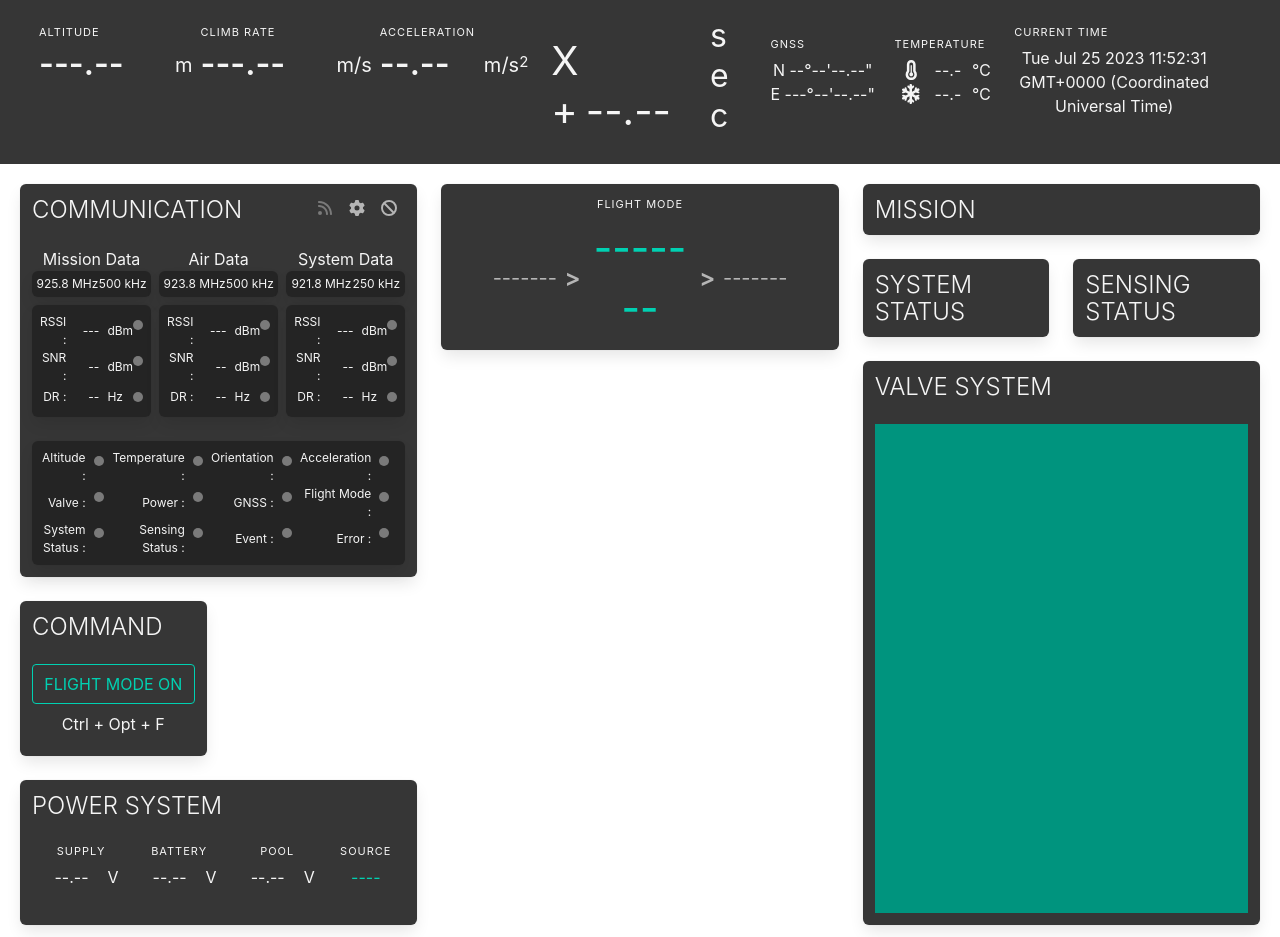
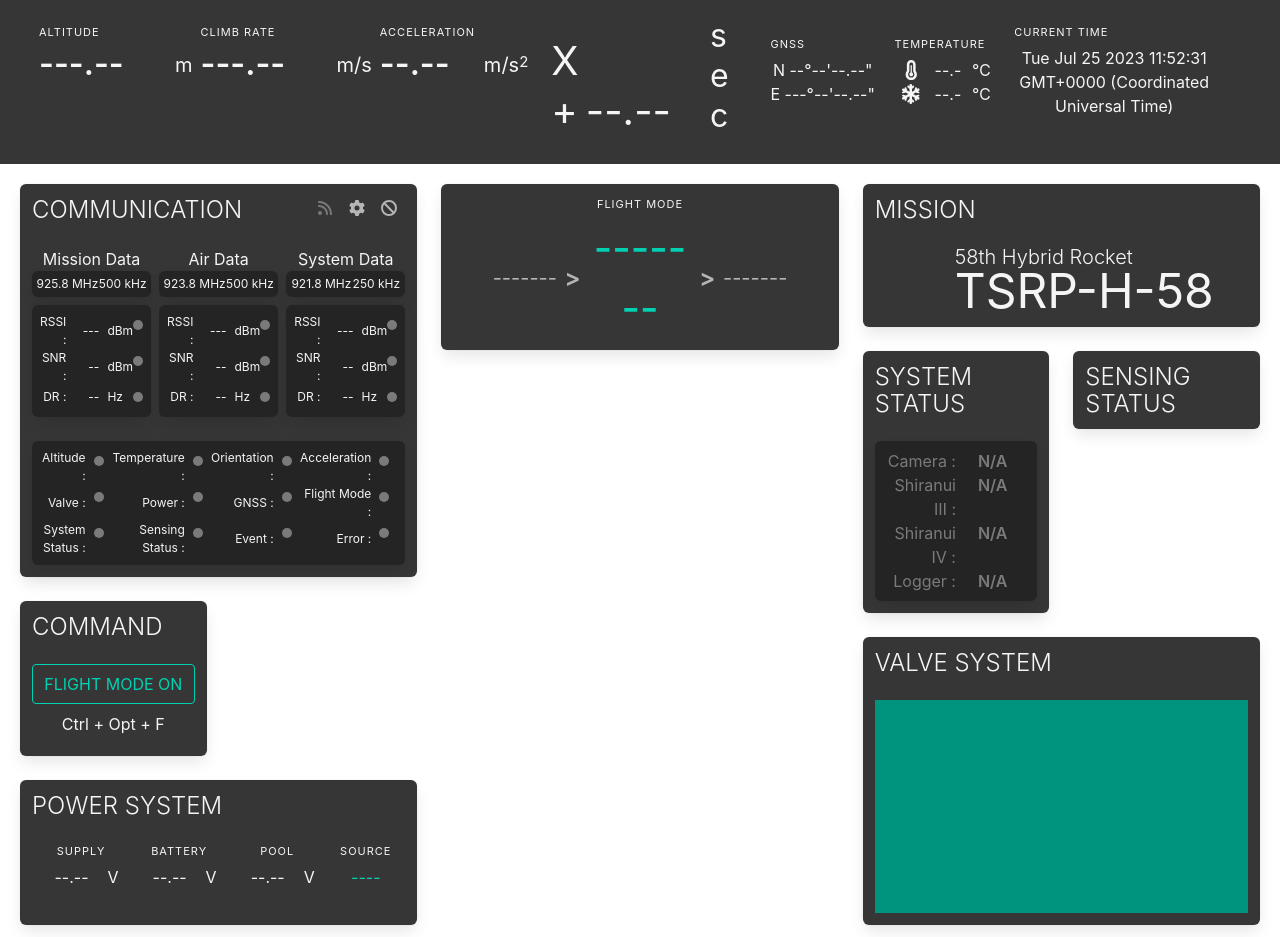
Before and after one commit to tokai-student-rocket-project/GroundStation, a React (Vite) app: page /main in a window 1280 px wide. Built offline with nearby package versions, Linux system fonts and the light colour scheme.

Commit message:
ステータス表示を追加

```diff
--- a/src/features/Main/children/MissionPanel.tsx
+++ b/src/features/Main/children/MissionPanel.tsx
@@ -4,6 +4,20 @@ export const MissionPanel = () => {
       <h2 className="title is-4 has-text-light has-text-weight-light">
         MISSION
       </h2>
+      <div className="is-flex is-align-items-center">
+        <div style={{ width: "64px" }}></div>
+        <div className="ml-4">
+          <p
+            className="is-size-5 has-text-weight-light has-text-light"
+            style={{ lineHeight: "1" }}
+          >
+            58th Hybrid Rocket
+          </p>
+          <p className="is-size-1 has-text-light" style={{ lineHeight: "1" }}>
+            TSRP-H-58
+          </p>
+        </div>
+      </div>
     </div>
   );
 };
--- a/src/features/Main/children/SystemStatus.tsx
+++ b/src/features/Main/children/SystemStatus.tsx
@@ -1,9 +1,108 @@
+import { useContext } from "react";
+
+import { SystemDataContext } from "../../App/App";
+
+const stateToText = (state?: boolean): string => {
+  if (state == undefined) return "N/A";
+  return state == true ? "ON" : "OFF";
+};
+
+const stateToColor = (state?: boolean): string => {
+  if (state == undefined) return "#7A7A7A";
+  return state == true ? "#23D160" : "#FF385F";
+};
+
+const stateToLabelColor = (state?: boolean): string => {
+  return state == undefined ? "#7A7A7A" : "whitesmoke";
+};
+
 export const SystemStatus = () => {
+  const { systemData, setSystemData, clearSystemData } =
+    useContext(SystemDataContext);
+
   return (
     <div className="box has-background-dark p-3">
       <h2 className="title is-4 has-text-light has-text-weight-light">
         SYSTEM STATUS
       </h2>
+      <div className="box has-background-black-ter p-2">
+        <table width="100%">
+          <tbody>
+            <tr>
+              <td width="50%">
+                <p
+                  className="has-text-right"
+                  style={{ color: stateToLabelColor(systemData.cameraStatus) }}
+                >
+                  Camera :
+                </p>
+              </td>
+              <td>
+                <p
+                  className="has-text-centered has-text-weight-semibold"
+                  style={{ color: stateToColor(systemData.cameraStatus) }}
+                >
+                  {stateToText(systemData.cameraStatus)}
+                </p>
+              </td>
+            </tr>
+            <tr>
+              <td width="50%">
+                <p
+                  className="has-text-right"
+                  style={{ color: stateToLabelColor(systemData.sn3Status) }}
+                >
+                  Shiranui Ⅲ :
+                </p>
+              </td>
+              <td>
+                <p
+                  className="has-text-centered has-text-weight-semibold"
+                  style={{ color: stateToColor(systemData.sn3Status) }}
+                >
+                  {stateToText(systemData.sn3Status)}
+                </p>
+              </td>
+            </tr>
+            <tr>
+              <td width="50%">
+                <p
+                  className="has-text-right"
+                  style={{ color: stateToLabelColor(undefined) }}
+                >
+                  Shiranui Ⅳ :
+                </p>
+              </td>
+              <td>
+                <p
+                  className="has-text-centered has-text-weight-semibold"
+                  style={{ color: stateToColor(undefined) }}
+                >
+                  {stateToText(undefined)}
+                </p>
+              </td>
+            </tr>
+            <tr>
+              <td width="50%">
+                <p
+                  className="has-text-right"
+                  style={{ color: stateToLabelColor(systemData.doLogging) }}
+                >
+                  Logger :
+                </p>
+              </td>
+              <td>
+                <p
+                  className="has-text-centered has-text-weight-semibold"
+                  style={{ color: stateToColor(systemData.doLogging) }}
+                >
+                  {stateToText(systemData.doLogging)}
+                </p>
+              </td>
+            </tr>
+          </tbody>
+        </table>
+      </div>
     </div>
   );
 };
--- a/src/features/Main/children/TopCenterPanel.tsx
+++ b/src/features/Main/children/TopCenterPanel.tsx
@@ -14,8 +14,6 @@ const flightTimeToText = (flightTime?: number): string => {
 export const TopCenterPanel = () => {
   const { systemData, setSystemData, clearSystemData } =
     useContext(SystemDataContext);
-
-  console.log(systemData.flightTime);
 
   return (
     <div className="is-flex is-align-items-end">
--- a/src/features/Main/children/TopLeftPanel.tsx
+++ b/src/features/Main/children/TopLeftPanel.tsx
@@ -57,13 +57,11 @@ export const TopLeftPanel = () => {
               <tr>
                 <td width="96m">
                   <p className="title has-text-light has-text-left">
-                    <p className="title has-text-light">
-                      {getNorm(
-                        airData.accelerationX,
-                        airData.accelerationY,
-                        airData.accelerationZ
-                      )?.toFixed(2) ?? "--.--"}
-                    </p>
+                    {getNorm(
+                      airData.accelerationX,
+                      airData.accelerationY,
+                      airData.accelerationZ
+                    )?.toFixed(2) ?? "--.--"}
                   </p>
                 </td>
                 <td style={{ verticalAlign: "bottom" }}>
```
